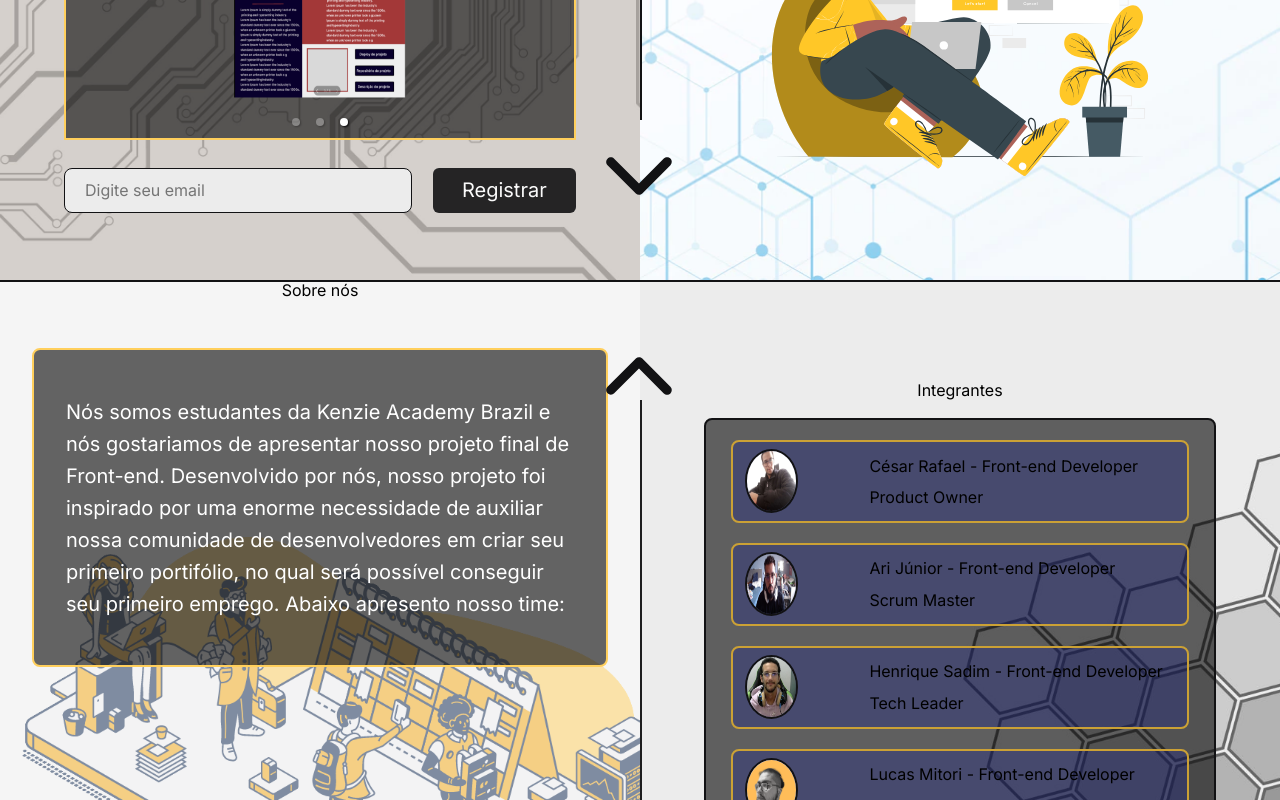
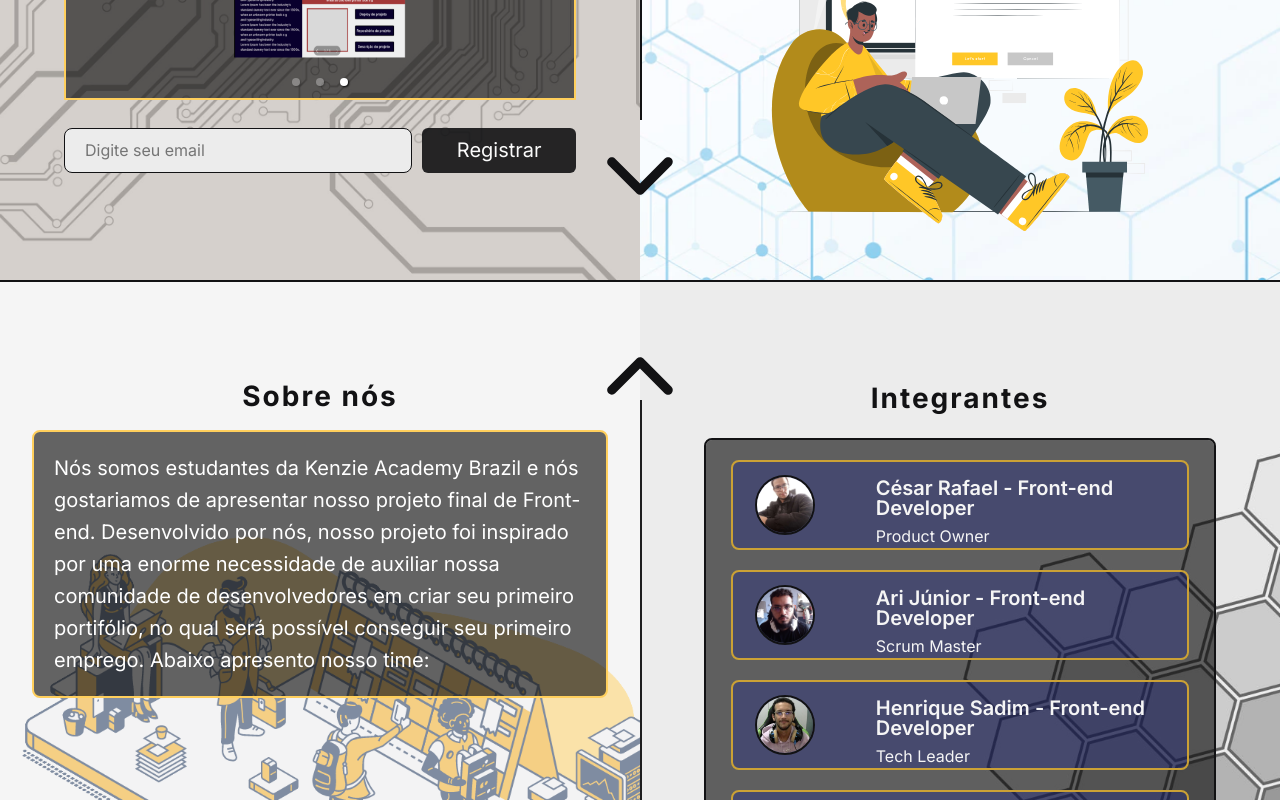
Before and after one commit to cesarrafaeljunior/port-geek, a React (Create React App) app: page / in a window 1280 px wide. Shown: the part 560-1360 px from the top of the page. Built offline with nearby package versions, Linux system fonts and the light colour scheme; a web font is replaced by a local one.

Commit message:
Correção: Responsividade arrumada e algumas alterações

```diff
--- a/src/components/Layouts/components/Contacts/index.tsx
+++ b/src/components/Layouts/components/Contacts/index.tsx
@@ -36,7 +36,7 @@ export const Contacts = ({githubLink, linkedInLink, userEmail, phoneNumber}: ICo
         <button
           onClick={() => {
             navigator.clipboard.writeText(userEmail)
-            toast.success(`E-mail copiado com sucesso!`)
+            toast.success(`E-mail copied successfully!`)
           }}
         >
           <figure>
@@ -49,7 +49,7 @@ export const Contacts = ({githubLink, linkedInLink, userEmail, phoneNumber}: ICo
         <button
           onClick={() => {
             navigator.clipboard.writeText(phoneNumber)
-            toast.success(`Telefone copiado com sucesso!`)
+            toast.success(`Phone number copied successfully!`)
           }}
         >
           <figure>
--- a/src/components/MemberCard/styles.ts
+++ b/src/components/MemberCard/styles.ts
@@ -3,11 +3,16 @@ import styled from "styled-components";
 export const MemberCard = styled.div`
   width: 90%;
   height: 90px;
+
   margin-top: 20px;
+  padding: 1em;
+
   display: flex;
   justify-content: space-between;
   align-items: center;
+
   background-color: var(--blur-effect-01);
+
   border: 2px solid var(--color-quartenary);
   border-radius: var(--radius-8);
 `;
@@ -21,10 +26,14 @@ export const MemberCardImg = styled.a`
   padding-left: 2%;
 
   & > img {
-    width: 90%;
-    height: 90%;
+    width: 60px;
+    height: 60px;
+
     border-radius: var(--radius-half);
+
     border: 2px solid var(--color-grey-3);
+
+    object-fit: cover;
   }
 
   @media screen and (max-width: 480px) {
@@ -36,38 +45,40 @@ export const MemberCardImg = styled.a`
     transform: scale(0.8);
   }
   @media screen and (max-width: 768px) {
-    width: 20px;
     transform: scale(0.9);
   }
   @media screen and (max-width: 1024px) {
-    width: 20px;
     transform: scale(0.7);
   }
   @media screen and (max-width: 1200px) {
     width: 100px;
     transform: scale(0.9);
   }
-  @media screen and (max-width: 1920px) {
-  }
 `;
+
 export const MemberCardInfo = styled.div`
   width: 70%;
   height: 100%;
+
   display: flex;
   flex-flow: column nowrap;
   justify-content: space-evenly;
   align-items: flex-start;
 
-  & > h1 {
+  & > h3 {
     font-size: var(--font-subtitle-20);
     font-family: var(--font-secondary-inter);
     font-weight: var(--font-weight-600);
-    color: var(--color-grey-3);
+
+    color: var(--color-grey-0);
+
+    margin-bottom: 0.5em;
   }
-  & > h2 {
+  & > h4 {
     font-size: var(--font-text-16);
     font-family: var(--font-secondary-inter);
     font-weight: var(--font-weight-400);
+
     color: var(--color-grey-0);
   }
 
--- a/src/pages/LandingPage/styles.ts
+++ b/src/pages/LandingPage/styles.ts
@@ -59,7 +59,7 @@ export const DescriptionSection = styled.section`
     line-height: var(--font-line-height-32);
     color: var(--color-grey-3);
     width: 60%;
-    margin-bottom: 50px;
+    margin-bottom: 10px;
   }
 
   @media screen and (max-width: 480px) {
@@ -71,20 +71,13 @@ export const DescriptionSection = styled.section`
     & > h1 {
       font-size: var(--font-subtitle-24);
       width: 90%;
-      height: 26%;
-      margin: 0;
     }
   }
   @media screen and (max-width: 600px) {
-    width: 100%;
     height: 90vh;
-    justify-content: space-evenly;
-    padding-top: 10px;
 
     & > h1 {
       width: 80%;
-      height: 26%;
-      margin: 0;
     }
   }
   @media screen and (max-width: 768px) {
@@ -95,8 +88,6 @@ export const DescriptionSection = styled.section`
 
     & > h1 {
       width: 80%;
-      height: 26%;
-      margin: 0;
     }
   }
   @media screen and (max-width: 1024px) {
@@ -107,8 +98,6 @@ export const DescriptionSection = styled.section`
 
     & > h1 {
       width: 80%;
-      height: 26%;
-      margin: 0;
     }
   }
   @media screen and (max-width: 1200px) {
@@ -119,11 +108,7 @@ export const DescriptionSection = styled.section`
 
     & > h1 {
       width: 80%;
-      height: 26%;
-      margin: 0;
     }
-  }
-  @media screen and (max-width: 1920px) {
   }
 `;
 
@@ -177,7 +162,7 @@ export const AsideSpace = styled.aside`
   background-position: center;
   background-size: cover;
 
-  & > h1 {
+  & > h2 {
     margin-top: 100px;
     font-size: var(--font-subtitle-28);
     font-family: var(--font-secondary-inter);
@@ -189,7 +174,7 @@ export const AsideSpace = styled.aside`
     width: 100%;
     height: 900vh;
 
-    & > h1 {
+    & > h2 {
       margin-top: 30px;
       width: 80%;
       text-align: center;
@@ -199,7 +184,7 @@ export const AsideSpace = styled.aside`
     width: 100%;
     height: 90vh;
 
-    & > h1 {
+    & > h2 {
       margin-top: 30px;
       width: 80%;
       text-align: center;
@@ -209,7 +194,7 @@ export const AsideSpace = styled.aside`
     width: 100%;
     height: 90vh;
 
-    & > h1 {
+    & > h2 {
       margin-top: 30px;
       width: 80%;
       text-align: center;
@@ -219,7 +204,7 @@ export const AsideSpace = styled.aside`
     width: 100%;
     height: 900vh;
 
-    & > h1 {
+    & > h2 {
       margin-top: 30px;
       width: 80%;
       text-align: center;
@@ -229,7 +214,7 @@ export const AsideSpace = styled.aside`
     width: 100%;
     height: 90vh;
 
-    & > h1 {
+    & > h2 {
       margin-top: 30px;
       width: 80%;
       text-align: center;
@@ -398,6 +383,17 @@ export const BtnDiv = styled.div`
     border: 2px solid var(--color-primary);
   }
 
+  & > form > button {
+    padding: 0.2em;
+    width: unset;
+  }
+
+  @media (min-width: 430px) {
+    & > form > button {
+      width: 30%;
+    }
+  }
+
   @media screen and (max-width: 480px) {
     width: 80%;
     height: 100px;
@@ -412,7 +408,6 @@ export const BtnDiv = styled.div`
     }
 
     & > form > button {
-      width: 80%;
       height: 45px;
     }
   }
@@ -430,7 +425,6 @@ export const BtnDiv = styled.div`
     }
 
     & > form > button {
-      width: 80%;
       height: 45px;
     }
   }
@@ -440,6 +434,8 @@ export const BtnDiv = styled.div`
 
     & > form {
       flex-flow: column nowrap;
+
+      gap: 0.2em;
     }
 
     & > form > input {
@@ -448,7 +444,6 @@ export const BtnDiv = styled.div`
     }
 
     & > form > button {
-      width: 80%;
       height: 45px;
     }
   }
@@ -466,7 +461,6 @@ export const BtnDiv = styled.div`
     }
 
     & > form > button {
-      width: 80%;
       height: 45px;
     }
   }
@@ -484,7 +478,6 @@ export const BtnDiv = styled.div`
     }
 
     & > form > button {
-      width: 28%;
       height: 45px;
     }
   }
@@ -502,7 +495,6 @@ export const BtnDiv = styled.div`
     }
 
     & > form > button {
-      width: 28%;
       height: 45px;
     }
   }
@@ -520,7 +512,6 @@ export const BtnDiv = styled.div`
     }
 
     & > form > button {
-      width: 28%;
       height: 45px;
     }
   }
@@ -576,10 +567,10 @@ export const CompanionSection = styled.section`
   background-repeat: no-repeat;
   background-position: center;
   background-size: cover;
-  padding-top: 100px;
   border-top: 2px solid var(--color-grey-3);
 
-  & > h1 {
+  & > h2 {
+    margin-top: 100px;
     font-size: var(--font-subtitle-28);
     font-family: var(--font-secondary-inter);
     font-weight: var(--font-weight-700);
@@ -598,7 +589,7 @@ export const CompanionSection = styled.section`
     height: 90vh;
     padding-top: 30px;
 
-    & > h1 {
+    & > h2 {
       width: 80%;
     }
   }
@@ -607,7 +598,7 @@ export const CompanionSection = styled.section`
     height: 90vh;
     padding-top: 30px;
 
-    & > h1 {
+    & > h2 {
       width: 80%;
     }
   }
@@ -616,7 +607,7 @@ export const CompanionSection = styled.section`
     height: 90vh;
     padding-top: 30px;
 
-    & > h1 {
+    & > h2 {
       width: 80%;
     }
   }
@@ -625,7 +616,7 @@ export const CompanionSection = styled.section`
     height: 90vh;
     padding-top: 30px;
 
-    & > h1 {
+    & > h2 {
       width: 80%;
     }
   }
@@ -634,7 +625,7 @@ export const CompanionSection = styled.section`
     height: 90vh;
     padding-top: 30px;
 
-    & > h1 {
+    & > h2 {
       width: 80%;
     }
   }
@@ -645,18 +636,21 @@ export const CompanionSection = styled.section`
 export const AboutDescriptionSpace = styled.aside`
   width: 50%;
   height: 100%;
+
   display: flex;
   flex-flow: column nowrap;
   justify-content: flex-start;
   align-items: center;
+
   background-color: var(--color-grey-0);
   background-image: url(${aboutImage});
   background-position: center;
   background-size: cover;
   background-repeat: no-repeat;
+
   border-top: 2px solid var(--color-grey-3);
 
-  & > h1 {
+  & > h2 {
     margin-top: 100px;
     font-size: var(--font-subtitle-28);
     font-family: var(--font-secondary-inter);
@@ -666,7 +660,7 @@ export const AboutDescriptionSpace = styled.aside`
   }
 
   & > p {
-    margin-top: 50px;
+    margin-top: 20px;
     font-family: var(--font-secondary-inter);
     font-size: var(--font-subtitle-20);
     font-weight: var(--font-weight-400);
@@ -677,66 +671,19 @@ export const AboutDescriptionSpace = styled.aside`
     flex-flow: column nowrap;
     justify-content: center;
     align-items: center;
-    width: 60%;
-    height: 40%;
-    padding: 0 5%;
+    width: 90%;
+    padding: 1em;
     border: 2px solid var(--color-primary);
     border-radius: var(--radius-8);
   }
 
-  @media screen and (max-width: 480px) {
-    width: 100%;
-    height: 90vh;
-
-    & > p {
-      width: 90%;
-      height: 60%;
-      font-size: var(--font-text-16);
-    }
-  }
-  @media screen and (max-width: 600px) {
-    width: 100%;
-    height: 90vh;
-
-    & > p {
-      width: 90%;
-      height: 60%;
-      font-size: var(--font-text-16);
-    }
-  }
-  @media screen and (max-width: 768px) {
-    width: 100%;
-    height: 90vh;
-
-    & > p {
-      width: 90%;
-      height: 60%;
-      font-size: var(--font-text-16);
-    }
-  }
-  @media screen and (max-width: 1024px) {
-    width: 100%;
-    height: 90vh;
-
-    & > p {
-      width: 90%;
-      height: 60%;
-      font-size: var(--font-text-16);
-    }
-  }
   @media screen and (max-width: 1200px) {
     width: 100%;
     height: 90vh;
 
     & > p {
       width: 90%;
-      height: 60%;
       font-size: var(--font-text-16);
-    }
-  }
-  @media screen and (max-width: 1920px) {
-    & > p {
-      width: 90%;
     }
   }
 `;
@@ -802,11 +749,11 @@ export const GroupMemberSpace = styled.div`
 `;
 
 export const AboutArrow = styled(AnchorLink)`
-  color: red;
+  transform: translateX(50%);
+  right: 50%;
 
   position: absolute;
   top: 90vh;
-  left: 47%;
   width: 100px;
   display: flex;
   justify-content: center;
@@ -816,36 +763,14 @@ export const AboutArrow = styled(AnchorLink)`
 
   @media (min-width: 340px) {
     top: 185vh;
-    left: 37%;
   }
   @media (min-width: 480px) {
     top: 180vh;
-    left: 40%;
-  }
-  @media (min-width: 600px) {
-    top: 180vh;
-    left: 43%;
-  }
-  @media (min-width: 768px) {
-    top: 180vh;
-    left: 45%;
-  }
-  @media (min-width: 1024px) {
-    top: 180vh;
-    left: 47%;
   }
   @media (min-width: 1200px) {
     top: 85vh;
-    left: 46%;
   }
-  @media (min-width: 1366px) {
-    top: 85vh;
-    left: 46.5%;
-  }
-  @media (min-width: 1500px) {
-    top: 85vh;
-    left: 47.5%;
-  }
+
   @media (max-width: 1200px) {
     display: none;
   }
@@ -853,8 +778,11 @@ export const AboutArrow = styled(AnchorLink)`
 
 export const LandingArrow = styled(AboutArrow)`
   position: absolute;
+
+  transform: translateX(50%);
+  right: 50%;
+
   top: 105vh;
-  left: 47%;
   width: 100px;
   display: flex;
   justify-content: center;
@@ -864,36 +792,10 @@ export const LandingArrow = styled(AboutArrow)`
 
   @media (min-width: 340px) {
     top: 195vh;
-    left: 37%;
-  }
-  @media (min-width: 480px) {
-    top: 195vh;
-    left: 40%;
-  }
-  @media (min-width: 600px) {
-    top: 195vh;
-    left: 43%;
-  }
-  @media (min-width: 768px) {
-    top: 195vh;
-    left: 45%;
-  }
-  @media (min-width: 1024px) {
-    top: 195vh;
-    left: 47%;
-  }
+  };
   @media (min-width: 1200px) {
     top: 110vh;
-    left: 46%;
-  }
-  @media (min-width: 1366px) {
-    top: 110vh;
-    left: 46.5%;
-  }
-  @media (min-width: 1500px) {
-    top: 110vh;
-    left: 47.5%;
-  }
+  };
   @media (max-width: 1200px) {
     display: none;
   }
--- a/src/pages/Layout/index.tsx
+++ b/src/pages/Layout/index.tsx
@@ -9,7 +9,6 @@ import { ThirthLayout } from "../../components/Layouts/Thirth_Layout";
 import { Loading } from "../../components/Loading";
 import { LoadingContext } from "../../contexts/LoadingContext";
 import { IPortifolioInfos, portfRequest } from "../../services/portfRequest";
-import NotFoundPage from "../NotFound";
 
 export interface ILayout {
   portfInfos: IPortifolioInfos;
```
